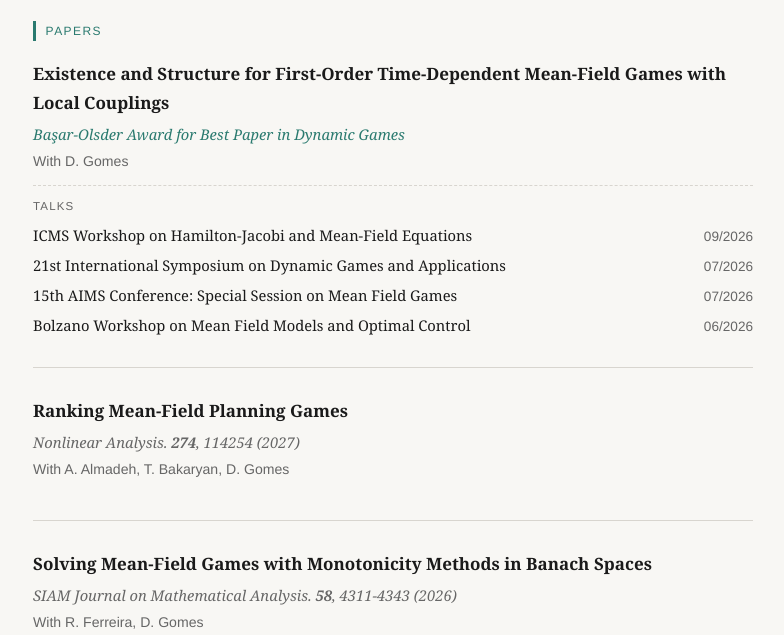
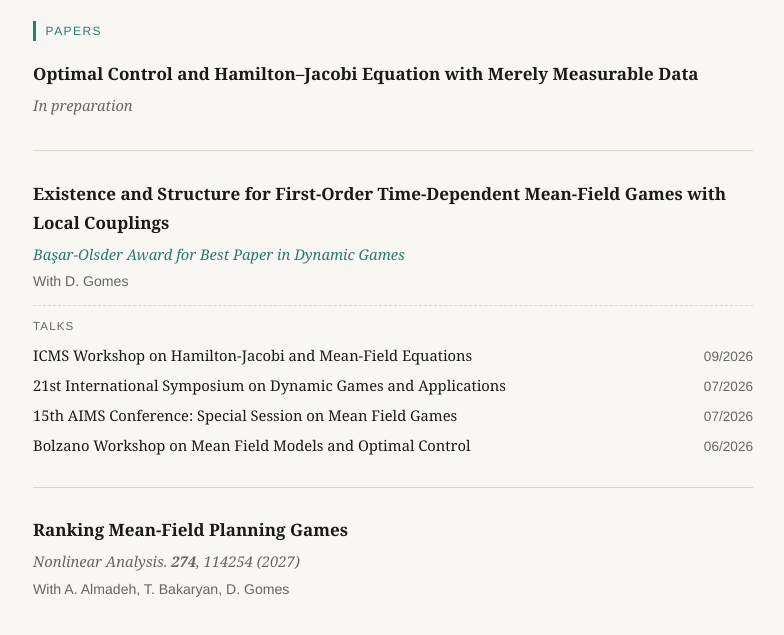
Before and after one commit to melih-ucer/melih-ucer.github.io, a plain HTML site: page research.html in a window 1280 px wide. Shown: the part 165-800 px from the top of the page, without its empty margins (247-1031 px from the left). Drawn offline with Linux system fonts and the light colour scheme.

Commit message:
Research page: add paper in preparation
Co-Authored-By: Claude Opus 5.5 <noreply@anthropic.com>

```diff
--- a/research.html
+++ b/research.html
@@ -180,6 +180,11 @@
       <div class="section-label">Papers</div>
 
       <div class="paper">
+        <div class="paper-title">Optimal Control and Hamilton–Jacobi Equation with Merely Measurable Data</div>
+        <div class="paper-venue">In preparation</div>
+      </div>
+
+      <div class="paper">
         <div class="paper-title">
           <a href="http://arxiv.org/abs/2606.28378" target="_blank" rel="noopener">Existence and Structure for First-Order Time-Dependent Mean-Field Games with Local Couplings</a>
         </div>
@@ -287,7 +292,7 @@
   </main>
 
   <footer>
-    Last updated September 2026.
+    Last updated November 2026.
   </footer>
 
 </div>
```
